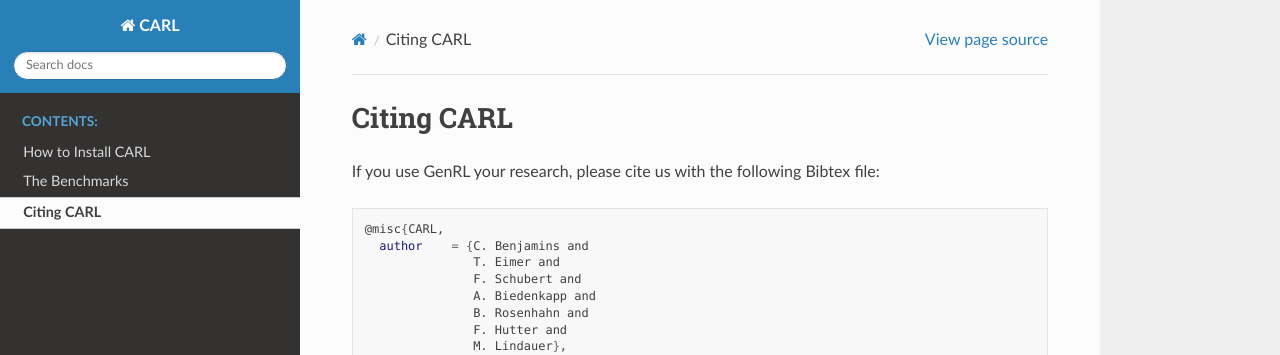
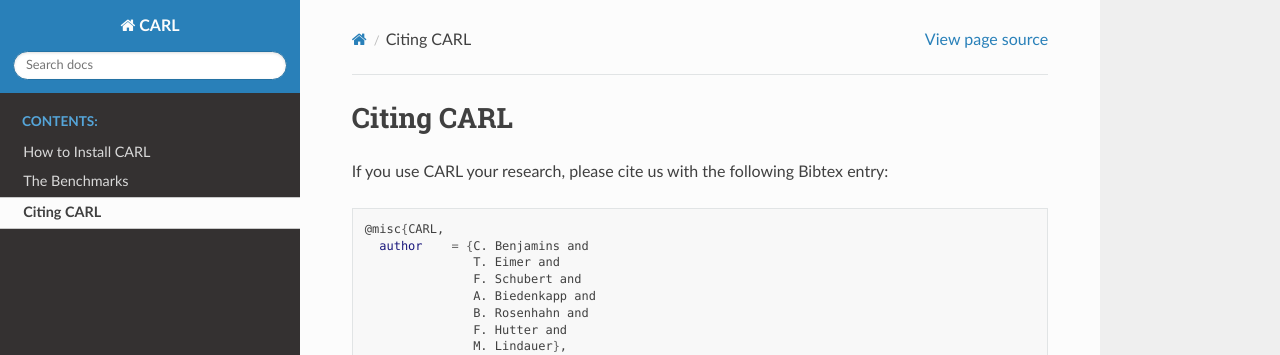
Before and after one commit to automl/CARL, a Sphinx documentation site: the page built from docs/source/cite.rst, in a window 1280 px wide. Shown: the top 355 px of the page. Built offline with Sphinx 7.4.7 and the Read the Docs theme 2.0.0, drawn with Linux system fonts in a browser that asks for light colours.

Commit message:
Update cite.rst

```diff
--- a/docs/source/cite.rst
+++ b/docs/source/cite.rst
@@ -5,7 +5,7 @@
 Citing CARL
 =================
 
-If you use GenRL your research, please cite us with the following Bibtex file:
+If you use CARL your research, please cite us with the following Bibtex entry:
 
 .. code:: bash
 
```
